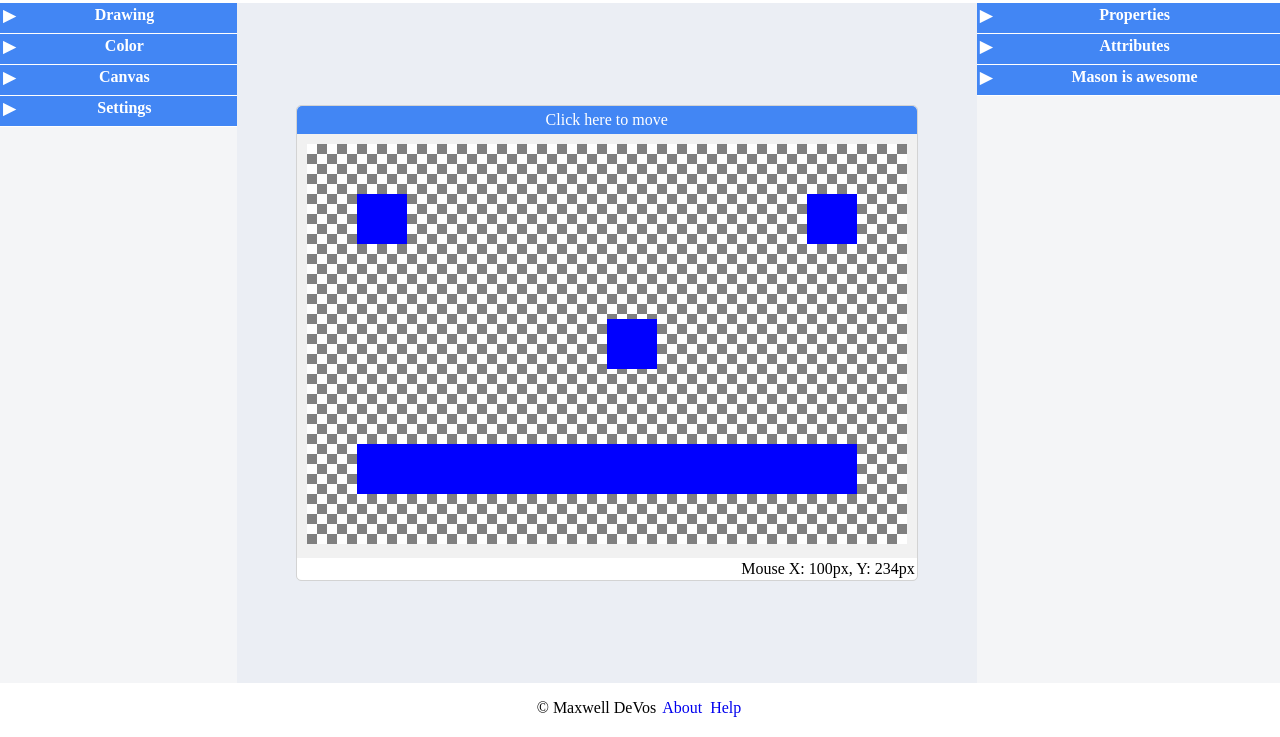
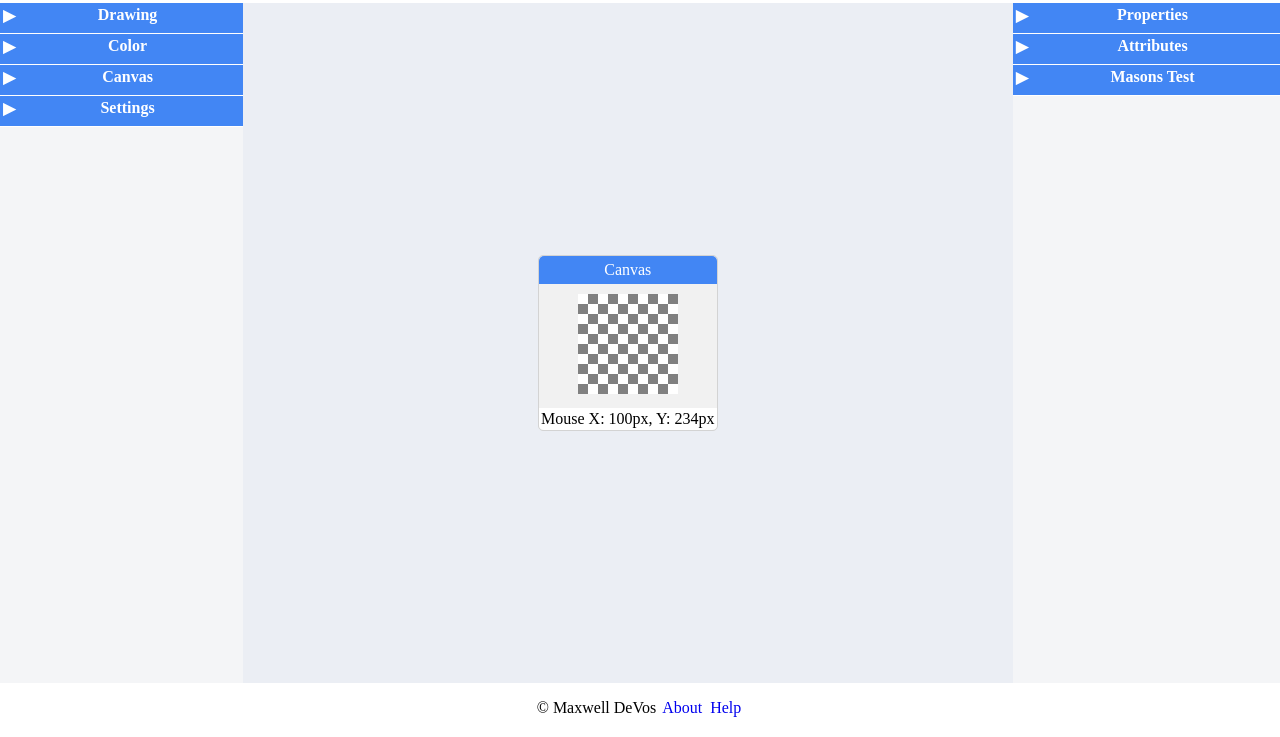
Before and after one commit to maxdevos49/webDraw, a plain HTML site: page index.html in a window 1280 px wide. Shown: the part 81-818 px from the top of the page. Drawn offline with Linux system fonts and the light colour scheme; a web font is replaced by a local one.

Commit message:
added alot of stuff that i forget

```diff
--- a/index.html
+++ b/index.html
@@ -7,12 +7,12 @@
 		<link href='https://fonts.googleapis.com/css?family=Aldrich' rel='stylesheet'/>
 		<meta name="viewport" content="width=device-width, initial-scale=1.0">
 		<link rel="stylesheet" type="text/css" href="/CSS/index.css">
-		<script type="text/javascript" src="/JS/SelectorClass.js"></script>
-		<script type="text/javascript" src="/JS/CanvasClass.js"></script>
-		<script type="text/javascript" src="/JS/ShapeClass.js"></script>
+		<script type="text/javascript" src="/JS/Selector.js"></script>
+		<script type="text/javascript" src="/JS/Canvas.js"></script>
+		<script type="text/javascript" src="/JS/Shape.js"></script>
 		<script type="text/javascript" src="/JS/MoveElement.js"></script>
-		<script type="text/javascript" src="/JS/updateElement.js"></script>
-		<script type="text/javascript" src="/JS/paint.js"></script>
+		<script type="text/javascript" src="/JS/Action.js"></script>
+		<script type="text/javascript" src="/JS/webDraw.js"></script>
 
 	</head>
 	<body onload="init()">
--- a/public/JS/updateElement.js
+++ b/public/JS/Action.js
@@ -1,7 +1,3 @@
-/*global require:false, console:false, __dirname: false, document:false, window: false, Selector: false, Canvas:false*/
-// jshint esversion: 6
-/*jslint node:true*/
-"use strict";
 
 class Action{
 
--- /dev/null
+++ b/public/JS/Canvas.js
@@ -0,0 +1,82 @@
+
+class Canvas {
+
+	static createCanvas(data){
+
+		document.getElementById("canvasContainer").innerHTML += `
+
+		<div class="canvasWindow" id="${data.title}Window">
+			<div class="canvasHeader" id="${data.title}Windowheader">
+				${data.title}
+			</div>
+				<canvas id="${data.title}" width="${data.width}" height="${data.height}"></canvas>
+			<div class="canvasFooter">
+			<span class="footerCords">Mouse X: 100px, Y: 234px</span>
+			</div>
+		</div>`;
+
+		if (data.draggable){
+			dragElement(document.getElementById(`${data.title}Window`));
+		}
+
+	}
+
+	// static deleteCanvas(data){
+
+	// }
+
+	static clearCanvas(data){
+		var canvasFrame = document.getElementById(data.title);
+		var context = canvasFrame.getContext("2d");
+		context.clearRect(0, 0, canvasFrame.width, canvasFrame.height);
+	}
+
+	static canvasBackground(data){//change the background of the canvas between white and transparent background
+
+	    if(data.background === false){
+	        document.getElementById(`${data.title}`).style.backgroundImage = "none";
+	        document.getElementById(`${data.title}`).style.backgroundColor = "white";
+	    }else{
+	        document.getElementById(`${data.title}`).style.backgroundImage = "linear-gradient(45deg, #d4d6d8 25%, transparent 10%), linear-gradient(-45deg, #d4d6d8 25%, transparent 10%), linear-gradient(45deg, transparent 75%, #d4d6d8 75%), linear-gradient(-45deg, transparent 75%, #d4d6d8 75%)";
+	    }
+
+	    data.background = !data.background;
+
+	}
+
+
+
+	static drawFillRect(data,width,height){
+
+		var canvasFrame = document.getElementById(data.title);
+		var context = canvasFrame.getContext("2d");
+		context.fillStyle = currentColor;
+		context.fillRect(0,0,width,height);
+
+	}
+
+	static drawEmptyRect(data,width,height){
+		var canvasFrame = document.getElementById(data.title);
+		var context = canvasFrame.getContext("2d");
+		context.rect(0,0,width,height);
+
+	}
+
+	// static drawFillCircle(data){
+
+	// }
+
+	// static drawEmptyCircle(data){
+
+	// }
+
+
+	// static drawFillStar(data){
+
+	// }
+
+	// static drawFillStar(data){
+
+	// }
+
+}
--- a/public/JS/CanvasClass.js
+++ /dev/null
@@ -1,84 +0,0 @@
-/*global require:false, console:false, __dirname: false, document:false, window: false, Selector: false, Canvas:false, moveElement: false*/
-// jshint esversion: 6
-/*jslint node:true*/
-"use strict";
-
-
-class Canvas {
-
-	constructor(width,height,x,y,id){
-
-		this.height = height;
-		this.width = width;
-		this.x = 0;
-		this.y = 0;
-		this.id = id;
-		this.grid = true;
-	}
-
-	createCanvas(){
-		document.getElementById("canvasContainer").innerHTML += `<div class="canvasWindow" id="${this.id}Window"><div class="canvasHeader" id="${this.id}Windowheader">Click here to move</div><canvas id="${this.id}" width="${this.width}" height="${this.height}"></canvas><div class="canvasFooter"><span class="footerCords">Mouse X: 100px, Y: 234px</span></div></div>`;
-		var canvasFrame = document.getElementById(this.id);
-		var context = canvasFrame.getContext("2d");
-
-		context.fillStyle = "blue";
-
-		context.fillRect(50,50,50,50);
-		context.fillRect(500,50,50,50);
-		context.fillRect(300,175,50,50);
-		context.fillRect(50,300,500,50);
-	}
-
-	deleteCanvas(){
-
-	}
-
-	clearCanvas(){
-		var canvasFrame = document.getElementById(this.id);
-		var context = canvasFrame.getContext("2d");
-		context.clearRect(0, 0, canvasFrame.width, canvasFrame.height);
-	}
-
-	canvasBackground(){//change the background of the canvas between white and transparent background
-
-	    if(this.grid){
-	        document.getElementById(`${this.id}`).style.backgroundImage = "none";
-	        document.getElementById(`${this.id}`).style.backgroundColor = "white";
-	    }else{
-	        document.getElementById(`${this.id}`).style.backgroundImage = "linear-gradient(45deg, #d4d6d8 25%, transparent 10%), linear-gradient(-45deg, #d4d6d8 25%, transparent 10%), linear-gradient(45deg, transparent 75%, #d4d6d8 75%), linear-gradient(-45deg, transparent 75%, #d4d6d8 75%)";
-	    }
-
-	    this.grid = !this.grid;
-
-	}
-
-
-
-	drawFillRect(width,height){
-		var canvasFrame = document.getElementById(this.id);
-		var context = canvasFrame.getContext("2d");
-		context.fillStyle = currentColor;
-		context.fillRect(100,100,width,height);
-	}
-
-	static drawEmptyRect(){
-		var canvasFrame = document.getElementById("canvas");
-		var context = canvasFrame.getContext("2d");
-		context.strokesize = "2px";
-		context.rect(100,100,100,100);
-	}
-
-	static drawCircle(){
-
-	}
-
-
-
-	static drawStar(){
-
-	}
-
-
-
-
-}
--- a/public/JS/MoveElement.js
+++ b/public/JS/MoveElement.js
@@ -1,9 +1,6 @@
-/*global require:false, console:false, __dirname: false, document:false, window: false, Selector: false, Canvas:false*/
-//jshint esversion: 6
-/*jslint node:true*/
-"use strict";
 
 const dragElement = (elmnt) =>{
+
   var pos1 = 0, pos2 = 0, pos3 = 0, pos4 = 0;
   if (document.getElementById(elmnt.id + "header")) {
     /* if present, the header is where you move the DIV from:*/
--- /dev/null
+++ b/public/JS/Shape.js
@@ -0,0 +1,16 @@
+
+class Shape {
+
+	constructor(height,width,xPos,yPos,color){
+
+		this.height = height;
+		this.width = width;
+		this.x = xPos;
+		this.y = yPos;
+		this.color = color;
+		console.log("Hi");
+
+
+	}
+
+}
--- a/public/JS/ShapeClass.js
+++ /dev/null
@@ -1,18 +0,0 @@
-/*global require:false, console:false, __dirname: false, document:false, window: false, Selector: false, Canvas:false*/
-/* jshint esversion: 6 */
-/*jslint node:true*/
-"use strict";
-
-class Shape {
-
-	constructor(height,width,xPos,yPos,color){
-
-		this.height = height;
-		this.width = width;
-		this.x = xPos;
-		this.y = yPos;
-		this.color = color;
-
-	}
-
-}
--- a/public/JS/paint.js
+++ b/public/JS/webDraw.js
@@ -1,8 +1,3 @@
-/*global require:false, console:false, __dirname: false, document:false, window: false, Selector: false, Canvas:false,dragElement:false*/
-// jshint esversion: 6
-/*jslint node:true*/
-"use strict";
-
 //TODO
 //make shape drawing actually work
 //add color support
@@ -16,15 +11,13 @@
 //when resizing shapes make mouse change to arrows to indicate slid movement
 //change the canvas class to json support
 //refractor everything atleast once
-//
 //multi canvas support
 //add layering support
 //add json ui creation <-- finished
 //further improve classes
-//release this!!! and make bank
 
-let canvas;
-let currentColor;
+let canvas = [];
+let currentColor = "blue";
 let newShapeWidth = 100;
 let newShapeHeight = 100;
 let shapes;
@@ -32,13 +25,17 @@ let shapes;
 const init = () => {
 
     //canvas Creation
-    canvas = new Canvas(600,400,0,0,"canvas");
-    canvas.createCanvas();
-    dragElement(document.getElementById(("canvasWindow")));
+    canvas[0] = {
+        "title": "Canvas",
+        "locationId": "canvasContainer",
+        "width": 100,
+        "height": 100,
+        "draggable": true,
+        "background": false
+        //"events": ["onmousemove","onmouseover","onmousedown"]
+    }
 
-    //in the future make this work through json??  \/\/\/\/
-    /* /\/\/\/\/\/\/\/\/\/\/\/\/\/\/\/\/\/\/General Aside\/\/\/\/\/\/\/\/\/\/\/\/\/\/\/\/\/\/\/\/\/\/\/\/\/*/
-
+    Canvas.createCanvas(canvas[0]);
 
     Selector.createSelector({
         "title":"Drawing",
@@ -50,7 +47,15 @@ const init = () => {
             "header": "rectangle",
             "type": "button",
             "action": "callFunction",
-            "functionCall": "canvas.drawFillRect(newShapeWidth,newShapeHeight);"
+            "functionCall": "Canvas.drawFillRect(canvas[0], newShapeWidth,newShapeHeight);"
+        },{
+            "header": "circle",
+            "type": "button",
+            "action": "none"
+        },{
+            "header": "Star",
+            "type": "button",
+            "action": "none"
         },{
             "header": "Shape Size:",
             "type": "text"
@@ -97,7 +102,7 @@ const init = () => {
         },{
             "header": "Download",
             "type": "link",
-            "targetId": "canvas",
+            "targetId": "Canvas",
             "action": "download",
             "link": "#"
         },{
@@ -107,14 +112,14 @@ const init = () => {
             "header":"Width:",
             "type": "textBox",
             "action": "width",
-            "targetId": "canvas",
-            "value": canvas.width
+            "targetId": "Canvas",
+            "value": 100
         },{
             "header":"Height:",
             "type": "textBox",
             "action": "height",
-            "targetId": "canvas",
-            "value": canvas.height
+            "targetId": "Canvas",
+            "value": 100
         },{
             "header":"Canvas Position:",
             "type": "text"
@@ -122,13 +127,13 @@ const init = () => {
             "header": "Left:",
             "type": "textBox",
             "action": "setLeft",
-            "targetId": "canvasWindow",
+            "targetId": "CanvasWindow",
             "value": 560
         },{
             "header": "Top:",
             "type": "textBox",
             "action": "setTop",
-            "targetId": "canvasWindow",
+            "targetId": "CanvasWindow",
             "value": 300
         },{
             "header":"Canvas Background:",
@@ -137,7 +142,7 @@ const init = () => {
             "header": "Change",
             "type": "button",
             "action": "callFunction",
-            "functionCall": "canvas.canvasBackground();"
+            "functionCall": "Canvas.canvasBackground(canvas[0]);"
         }]
     });
 
@@ -151,7 +156,7 @@ const init = () => {
             "header": "reset",
             "type": "button",
             "action": "callFunction",
-            "functionCall": "canvas.clearCanvas();"
+            "functionCall": "Canvas.clearCanvas(canvas[0]);"
         }]
     });
 
@@ -166,14 +171,20 @@ const init = () => {
     });
 
     Selector.createSelector({
-        "title":"Mason is awesome",
+        "title":"Masons Test",
         "locationId":"attributeSelector",
         "content":[{
             "header":"Redraw face!",
             "type":"button",
             "action":"callFunction",
-            "functionCall":"var test = document.getElementById('canvas');var context = test.getContext('2d');context.fillStyle=currentColor;context.fillRect(50,50,50,50);context.fillRect(500,50,50,50);context.fillRect(300,175,50,50);context.fillRect(50,300,500,50);"
+            "functionCall":"var test = document.getElementById('Canvas');\
+            var context = test.getContext('2d');\
+            context.fillStyle=currentColor;\
+            context.fillRect(50,50,50,50);\
+            context.fillRect(500,50,50,50);\
+            context.fillRect(300,175,50,50);\
+            context.fillRect(50,300,500,50);"
         }]
     })
-    //document.getElementById('canvas').getContext('2d').fillRect(50,50,50,50);document.getElementById('canvas').getContext('2d').fillRect(500,50,50,50);document.getElementById('canvas').getContext('2d').fillRect(300,175,50,50);document.getElementById('canvas').getContext('2d').fillRect(50,300,500,50);
+
 };
```
Also changed, not shown: public/JS/Events.js (added, +20 -0 lines), public/JS/Selector.js (renamed from public/JS/selectorClass.js, +0 -20 lines), 1 other file.
